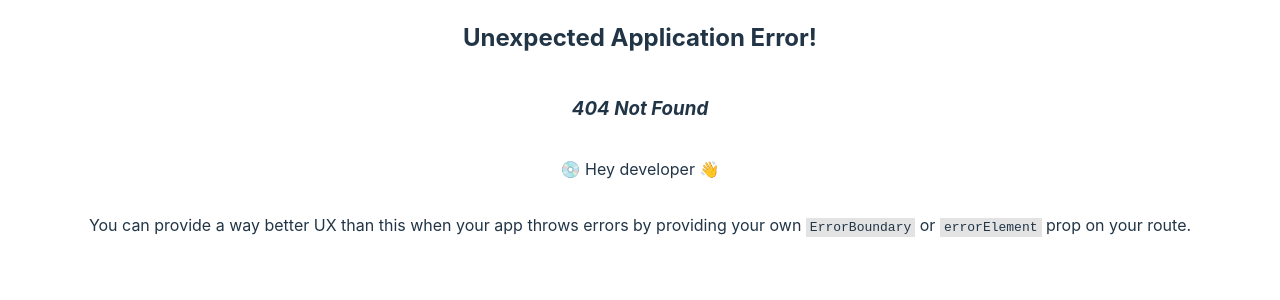
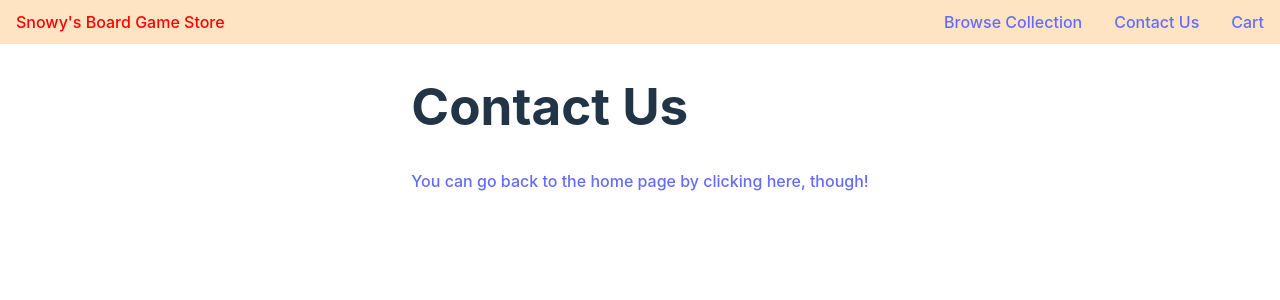
Before and after one commit to ADDikt88/shopping-cart, a React (Vite) app: page /contact in a window 1280 px wide. Before the commit this address had no page. Shown: the top 300 px of the page. Built offline with nearby package versions, Linux system fonts and the light colour scheme.

Commit message:
Fixed error page

```diff
--- /dev/null
+++ b/src/components/Contact.jsx
@@ -0,0 +1,14 @@
+import { Link } from "react-router-dom";
+
+const ContactUs = () => {
+  return (
+    <div>
+      <h1>{"Contact Us"}</h1>
+      <Link to="/">
+        You can go back to the home page by clicking here, though!
+      </Link>
+    </div>
+  );
+};
+
+export default ContactUs;
--- a/src/components/NavBar.jsx
+++ b/src/components/NavBar.jsx
@@ -15,8 +15,7 @@ function NavBar() {
         <Link to="/shopping" className="browse-link">
           Browse Collection
         </Link>
-        <Link to="/shopping">History</Link>
-        <Link to="/shopping">Contact Us</Link>
+        <Link to="/contact">Contact Us</Link>
         <Link to="/cart" className="cart-link">
           {cart.length > 0 && ` [${totalItems()}] `}
           Cart
```
Also changed, not shown: src/main.jsx (+9 -0 lines).
